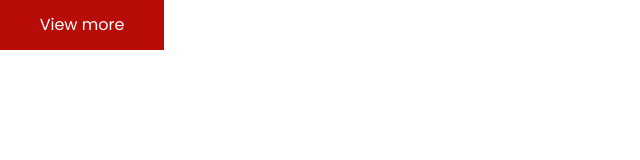
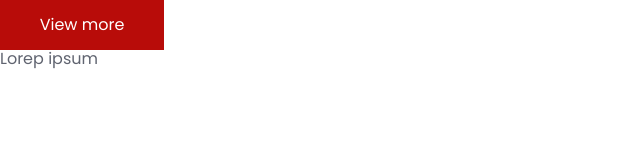
Before and after one commit to jdejesus11/marvel-super-heroes-spa, a React app: page / in a window 1280 px wide. Shown: the top 160 px of the page, without its empty margins (0-640 px from the left). Built offline with nearby package versions, Linux system fonts and the light colour scheme.

Commit message:
Creates a link button component

```diff
--- a/src/App.tsx
+++ b/src/App.tsx
@@ -1,23 +1,24 @@
 import React from "react";
 // import {GlobalStyle, theme} from "../styles"
-import styled, {ThemeProvider} from "styled-components";
-import { Theme } from "./styles"
+import styled, { ThemeProvider } from "styled-components";
+import { Theme } from "./styles";
 import { GlobalStyle } from "./styles/global";
 import { Illustrations } from "./assets";
 import { Button } from "./components/button/Button";
+import { LinkButton } from "./components/link-button/LinkButton";
 
 const BaseButton = styled.button`
   cursor: pointer;
   font-family: ${Theme.primaryFont};
   font-size: ${Theme.primaryFontSizes.regular};
   border: 0px;
-  min-width:100px;
-`
+  min-width: 100px;
+`;
 
 const RegularButton = styled(BaseButton)`
-  padding:16px 32px;
+  padding: 16px 32px;
   background-color: ${Theme.primaryButtonColor};
-  transition: .3s;
+  transition: 0.3s;
   color: ${Theme.textColorOnTertiary};
   &:hover {
     background-color: ${Theme.primaryHoverColor};
@@ -26,7 +27,7 @@ const RegularButton = styled(BaseButton)`
     background-color: ${Theme.primaryDisabledButtonColor};
     cursor: not-allowed;
   }
-`
+`;
 
 const FocusRegularButton = styled(RegularButton)`
   &:focus {
@@ -38,13 +39,13 @@ const FocusRegularButton = styled(RegularButton)`
 const ButtonLink = styled.a`
   cursor: pointer;
   color: ${Theme.textColorOnSecondary};
-  transition: .3s;
+  transition: 0.3s;
   line-height: 1.6;
 
   &:hover {
     color: ${Theme.primaryHoverColor};
   }
-`
+`;
 
 const Paraghraph = styled.p`
   width: 200px;
@@ -52,27 +53,36 @@ const Paraghraph = styled.p`
   line-height: 1.6;
 `;
 
-
 const Banner = styled.span`
   background-color: ${Theme.status.successColor};
   padding: 16px 32px;
   color: ${Theme.status.successColorTextOnPrimary};
-`
+`;
 
 const WarningBanner = styled.span`
   background-color: ${Theme.status.warningColor};
   padding: 16px 32px;
   color: ${Theme.status.successColorTextOnPrimary};
-`
+`;
 
 const App = () => {
-  return <>
+  return (
+    <>
       <GlobalStyle />
       <ThemeProvider theme={Theme}>
+        <div>
+          {" "}
           <Button text="View more" />
+        </div>
+        <div>
+          <LinkButton text="Lorep ipsum" />
+        </div>
+        <div></div>
+        <div></div>
       </ThemeProvider>
     </>
-  }
+  );
+};
 
 /* const App = () => {
   return <>
--- /dev/null
+++ b/src/components/link-button/LinkButton.tsx
@@ -0,0 +1,29 @@
+import React from "react";
+import styled  from "styled-components";
+
+export interface LinkButtonProps extends React.HTMLProps<HTMLButtonElement> {
+    text: string,
+    onClick?: () => void
+}
+
+const BaseLinkButton = styled.a`
+  cursor: pointer;
+  font-family: ${(props) => props.theme.primaryFont};
+  font-size: ${(props) => props.theme.regular};
+`
+
+const StyledLinkButton = styled(BaseLinkButton)`
+  transition: .3s;
+  color: ${(props) => props.theme.textColorOnSecondary};
+  &:hover {
+    color: ${(props) => props.theme.primaryHoverColor};
+  }
+  &:active {
+    color: ${(props) => props.theme.primaryHoverColor};
+  }
+`
+export const LinkButton: React.FC<LinkButtonProps> = ({text, onClick }) => {
+    return (<StyledLinkButton onClick={() => onClick?.() } >{
+        text
+    }</StyledLinkButton>)
+}
```
Also changed, not shown: 2 other files (tests, documents, lock files or other folders). Lines whose indentation alone changed are shown as unchanged.
